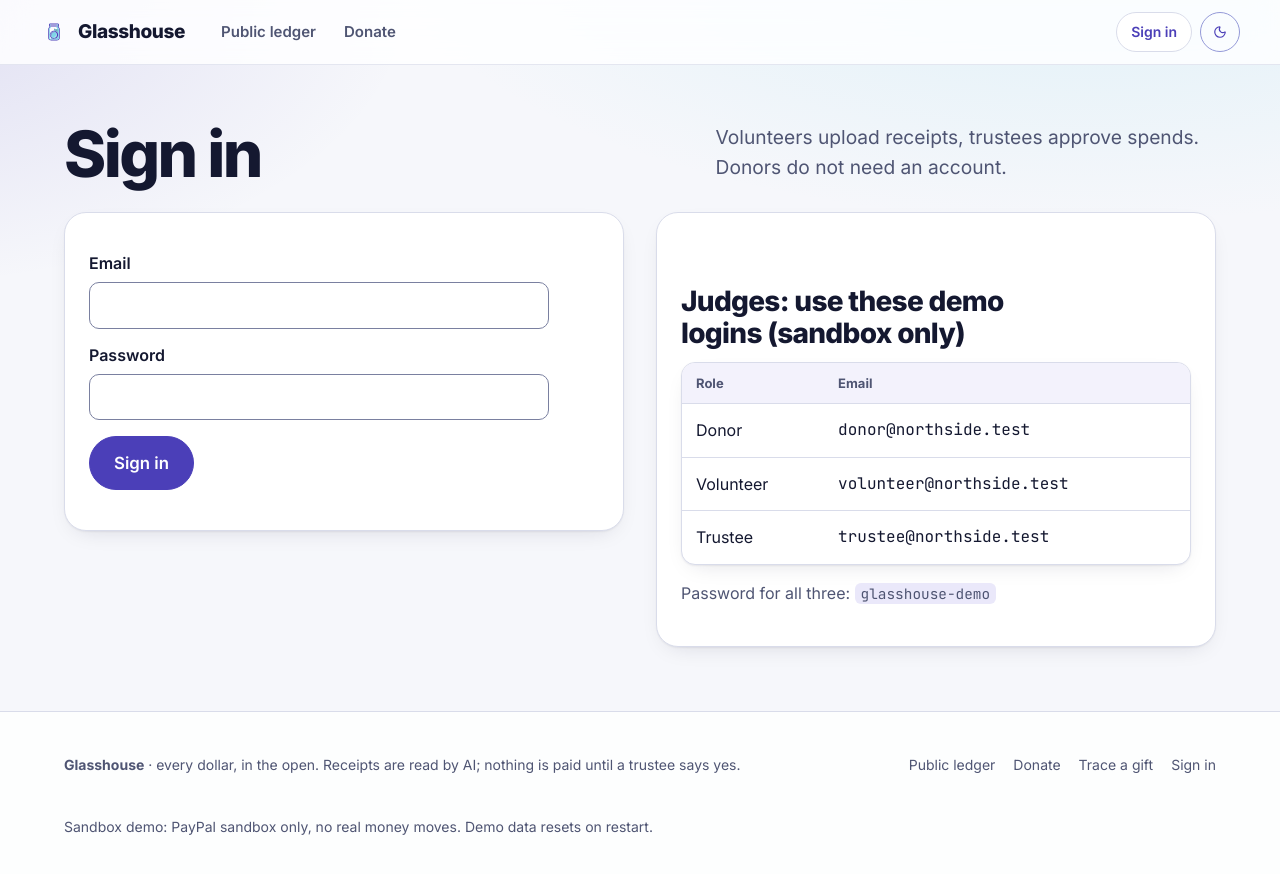
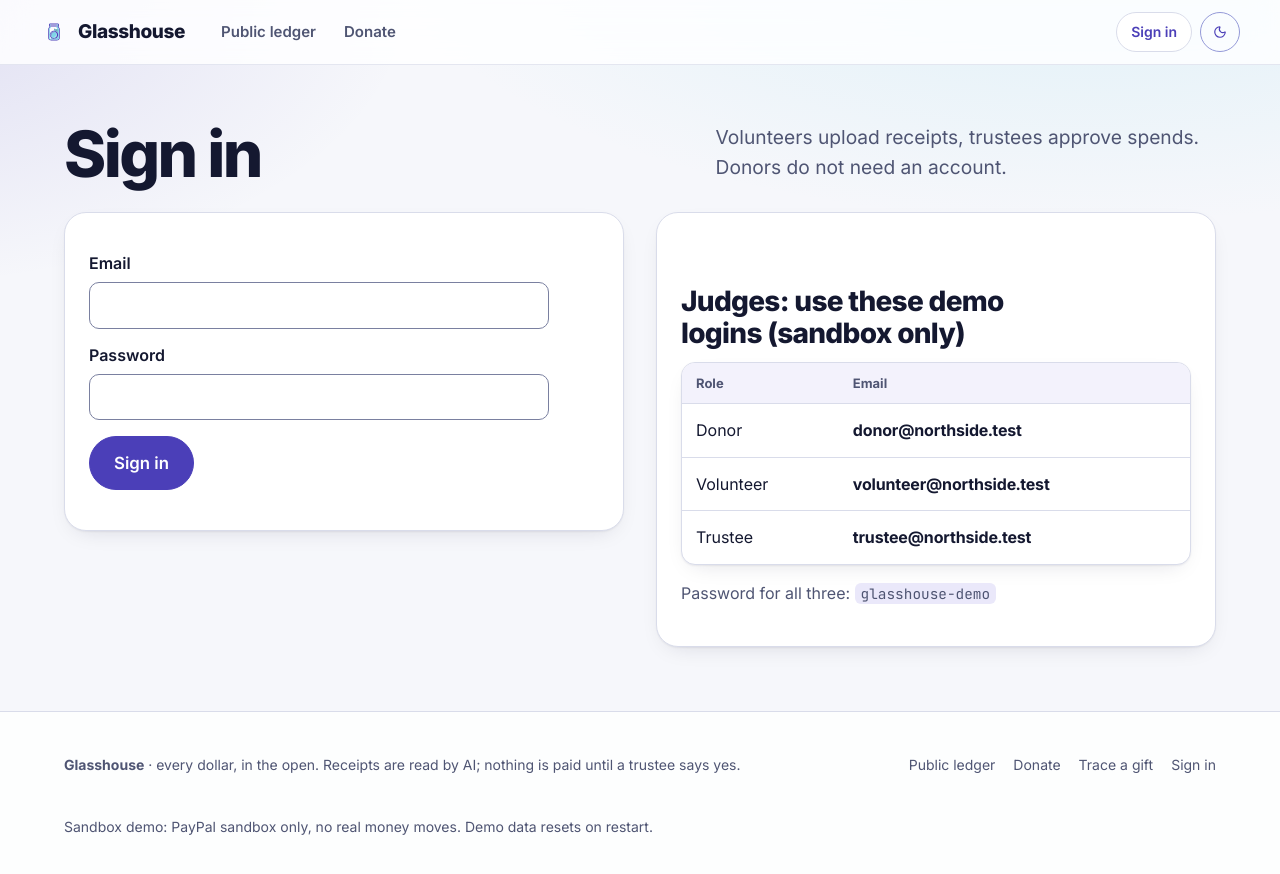
Before and after one commit to Tharun2075/glasshouse, a Next.js app: page /login in a window 1280 px wide. Shown: the top 874 px of the page. Built offline with nearby package versions, Linux system fonts and the light colour scheme; no server answers.

Commit message:
R-UI7: ledger grid grows to fit rows (no inner scroll), money in Inter tabular figures

```diff
--- a/app/globals.css
+++ b/app/globals.css
@@ -28,7 +28,8 @@
 a:hover { text-decoration-thickness: 2px; }
 :focus-visible { outline: 2px solid var(--accent); outline-offset: 2px; border-radius: 6px; }
 img { max-width: 100%; }
-.mono, code { font-family: var(--font-mono); font-variant-numeric: tabular-nums; }
+.mono { font-variant-numeric: tabular-nums; font-weight: 650; letter-spacing: -.01em; }
+code { font-family: var(--font-mono); }
 code { background: var(--tint); padding: 1px 6px; border-radius: 6px; font-size: .9em; }
 .num { font-variant-numeric: tabular-nums; letter-spacing: -.02em; }
 .skip { position: absolute; left: -999px; z-index: 50; } .skip:focus { left: 8px; top: 8px; background: var(--surface); color: var(--ink); padding: 10px 14px; border-radius: var(--r-sm); box-shadow: var(--shadow); }
@@ -204,7 +205,7 @@
 .empty strong { display: block; color: var(--ink); }
 
 /* Ledger grid */
-.gridwrap { height: 560px; width: 100%; border-radius: var(--r); overflow: hidden; box-shadow: var(--shadow); }
+.gridwrap { width: 100%; border-radius: var(--r); overflow: hidden; box-shadow: var(--shadow); }
 .grid-tools { display: flex; flex-wrap: wrap; gap: 8px; align-items: end; margin: 8px 0 12px; }
 .grid-tools input { min-width: 220px; flex: 1; }
 .grid-tools label { margin: 0 0 6px; }
@@ -271,7 +272,6 @@
   .timeline > li { grid-template-columns: 40px minmax(0, 1fr); gap: 12px; }
   .timeline .node { width: 40px; height: 40px; font-size: 18px; border-radius: 12px; }
   .timeline > li::before { left: 19px; top: 40px; }
-  .gridwrap { height: 480px; }
   .vendor-cell .why { display: block; font-size: 13px; font-weight: 600; color: var(--held); }
   .cta-row .btn { width: 100%; min-height: 48px; }
   .trace-form { width: 100%; } .trace-form input { flex: 1; width: auto; min-width: 0; }
--- a/components/LedgerGrid.tsx
+++ b/components/LedgerGrid.tsx
@@ -101,7 +101,7 @@
       <AgGridReact<Row>
         theme={theme} rowData={rows} columnDefs={cols} context={{ open, toggle }}
         defaultColDef={{ sortable: true, resizable: true, filter: true }}
-        quickFilterText={q} pagination paginationPageSize={20} paginationPageSizeSelector={[10, 20, 50]}
+        quickFilterText={q} domLayout="autoHeight" pagination paginationPageSize={20} paginationPageSizeSelector={[10, 20, 50]}
         pinnedBottomRowData={pinned} tooltipShowDelay={200} enableCellTextSelection
         isFullWidthRow={(p) => p.rowNode.data?.kind === "group"} fullWidthCellRenderer={GroupRow}
         isExternalFilterPresent={() => true}
```
